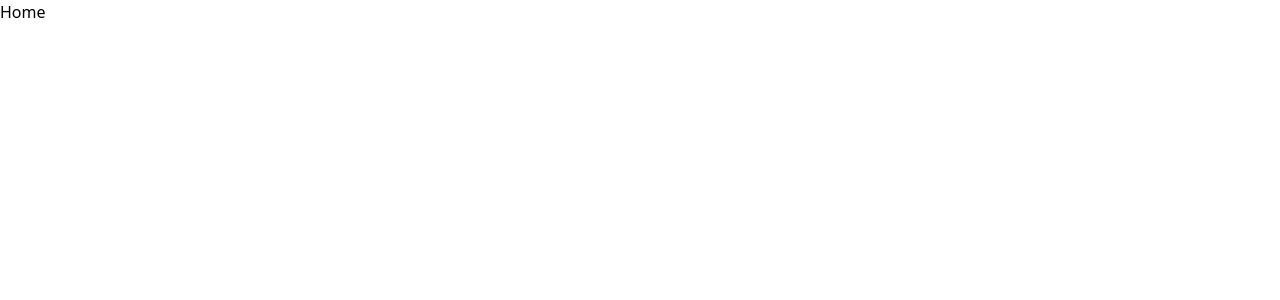
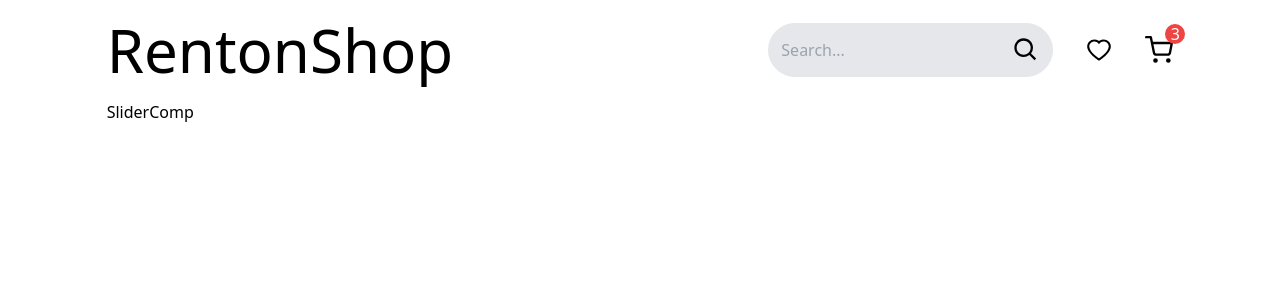
Before and after one commit to rentonhead/react-redux-toolkit-ecommerce, a React (Create React App) app: page / in a window 1280 px wide. Shown: the top 300 px of the page. Built offline with nearby package versions, Linux system fonts and the light colour scheme; the HTML template or start-up script is replaced by a standard one.

Commit message:
commit testing -r

```diff
--- a/src/App.js
+++ b/src/App.js
@@ -1,14 +1,21 @@
 import { BrowserRouter as Router, Routes, Route } from "react-router-dom";
 import Home from "./pages/Home";
+import Navbar from "./components/navbar/Navbar";
+import PageContainer from "./containers/PageContainer";
+import "slick-carousel/slick/slick.css";
+import "slick-carousel/slick/slick-theme.css";
 
 function App() {
   return (
     <div>
-      <Router>
-        <Routes>
-          <Route path="/" element={<Home />} />
-        </Routes>
-      </Router>
+      <PageContainer>
+        <Router>
+          <Navbar />
+          <Routes>
+            <Route path="/" element={<Home />} />
+          </Routes>
+        </Router>
+      </PageContainer>
     </div>
   );
 }
--- /dev/null
+++ b/src/components/home/SliderComp.jsx
@@ -0,0 +1,9 @@
+import React from 'react'
+
+const SliderComp = () => {
+  return (
+    <div>SliderComp</div>
+  )
+}
+
+export default SliderComp
--- a/src/components/navbar/Navbar.jsx
+++ b/src/components/navbar/Navbar.jsx
@@ -1,8 +1,13 @@
 import React from 'react'
+import NavbarLeft from './navbaritem/NavbarLeft'
+import NavbarRight from './navbaritem/NavbarRight'
 
 const Navbar = () => {
   return (
-    <div>Navbar</div>
+    <div className='flex items-center justify-between my-5'>
+      <NavbarLeft />
+      <NavbarRight />
+    </div>
   )
 }
 
--- /dev/null
+++ b/src/components/navbar/navbaritem/NavbarLeft.jsx
@@ -0,0 +1,9 @@
+import React from 'react'
+
+const NavbarLeft = () => {
+  return (
+    <div className="text-6xl">RentonShop</div>
+  )
+}
+
+export default NavbarLeft
--- /dev/null
+++ b/src/components/navbar/navbaritem/NavbarRight.jsx
@@ -0,0 +1,22 @@
+import React from 'react'
+import {BiSearch} from 'react-icons/bi'
+import {AiOutlineHeart} from 'react-icons/ai'
+import {FiShoppingCart} from 'react-icons/fi'
+
+const NavbarRight = () => {
+  return (
+    <div className='flex items-center gap-8'>
+        <div className='flex items-center border p-3 rounded-full bg-gray-200'>
+            <input className='bg-gray-200 outline-none' type="text" placeholder='Search...' />
+            <BiSearch size={28} />
+        </div>
+        <AiOutlineHeart size={28}/>
+        <div className='relative'>
+            <div className='absolute -top-3 -right-3 bg-red-500 text-white rounded-full w-5 h-5 flex items-center justify-center'>3</div>
+            <FiShoppingCart size={28} />
+        </div>
+    </div>
+  )
+}
+
+export default NavbarRight
--- a/src/containers/PageContainer.jsx
+++ b/src/containers/PageContainer.jsx
@@ -2,7 +2,7 @@ import React from 'react'
 
 const PageContainer = ({children}) => {
   return (
-    <div>{children}</div>
+    <div className='w-10/12 m-auto'>{children}</div>
   )
 }
 
--- a/src/pages/Home.jsx
+++ b/src/pages/Home.jsx
@@ -1,8 +1,11 @@
 import React from 'react'
+import SliderComp from '../components/home/SliderComp'
 
 const Home = () => {
   return (
-    <div>Home</div>
+    <div>
+      <SliderComp />
+    </div>
   )
 }
 
--- a/tailwind.config.js
+++ b/tailwind.config.js
@@ -1,6 +1,6 @@
 /** @type {import('tailwindcss').Config} */
 module.exports = {
-  content: ["./src/**/*.{html,js}"],
+  content: ["./src/**/*.{js,jsx,ts,tsx}"],
   theme: {
     extend: {},
   },
```
